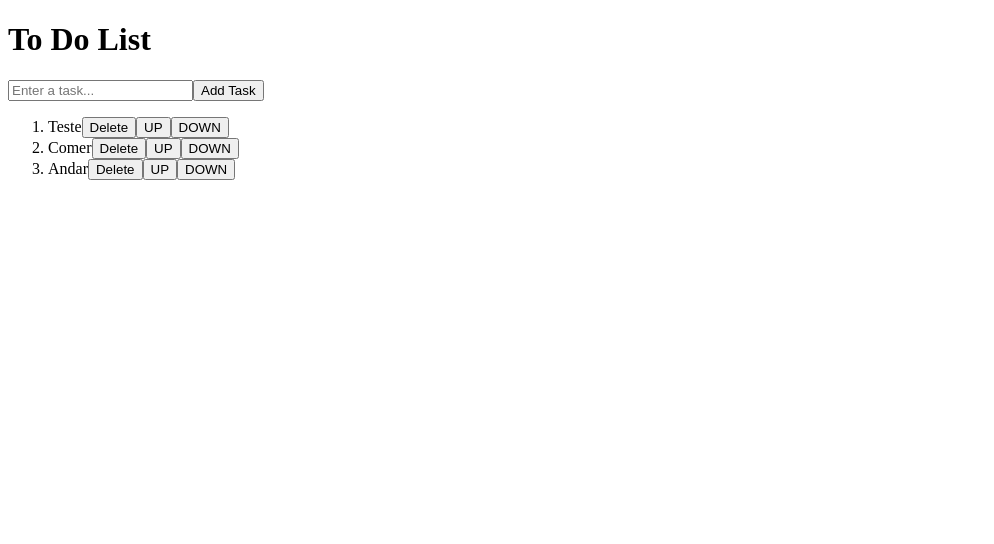
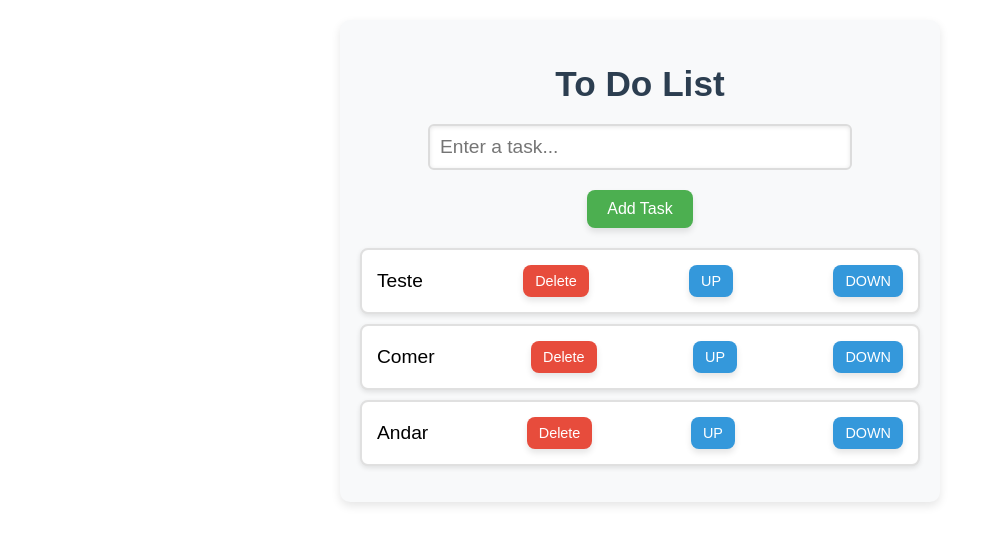
Before and after one commit to MiltonCarlosRibeiro/react-to-do-list, a React (Vite) app: page / in a window 1280 px wide. Shown: the top 544 px of the page, without its empty margins (0-994 px from the left). Built offline with nearby package versions, Linux system fonts and the light colour scheme.

Commit message:
add style app.css

```diff
--- a/src/App.css
+++ b/src/App.css
@@ -0,0 +1,130 @@
+.to-do-list {
+    font-family: 'Poppins', Arial, sans-serif;
+    text-align: center;
+    margin: 20px auto;
+    padding: 20px;
+    background-color: #f8f9fa;
+    border-radius: 10px;
+    box-shadow: 0 4px 10px rgba(0, 0, 0, 0.1);
+    max-width: 90%;
+    width: 600px;
+    box-sizing: border-box;
+    overflow-x: hidden;
+}
+
+h1 {
+    font-size: 2.2rem;
+    color: #2c3e50;
+    margin-bottom: 20px;
+    font-weight: 600;
+}
+
+button {
+    font-size: 1rem;
+    font-weight: 500;
+    padding: 10px 20px;
+    color: white;
+    border: none;
+    border-radius: 8px;
+    cursor: pointer;
+    transition: all 0.3s ease-in-out;
+    box-shadow: 0 4px 6px rgba(0, 0, 0, 0.1);
+}
+
+button:active {
+    transform: scale(0.98);
+    box-shadow: 0 2px 4px rgba(0, 0, 0, 0.2);
+}
+
+.add-button {
+    background-color: #4caf50;
+}
+
+.add-button:hover {
+    background-color: #43a047;
+}
+
+.delete-button {
+    background-color: #e74c3c;
+}
+
+.delete-button:hover {
+    background-color: #c0392b;
+}
+
+.move-button {
+    background-color: #3498db;
+}
+
+.move-button:hover {
+    background-color: #2980b9;
+}
+
+input[type="text"] {
+    font-size: 1.2rem;
+    padding: 10px;
+    border: 2px solid #dcdcdc;
+    border-radius: 6px;
+    width: 90%;
+    max-width: 400px;
+    margin: 0 auto 20px;
+    display: block;
+    box-shadow: inset 0 1px 4px rgba(0, 0, 0, 0.1);
+    transition: border-color 0.3s ease, box-shadow 0.3s ease;
+}
+
+input[type="text"]:focus {
+    outline: none;
+    border-color: #3498db;
+    box-shadow: 0 0 5px rgba(52, 152, 219, 0.5);
+}
+
+ol {
+    padding: 0;
+    list-style: none;
+    margin-top: 20px;
+}
+
+
+li {
+    font-size: 1.2rem;
+    font-weight: 500;
+    padding: 15px;
+    background-color: #ffffff;
+    margin-bottom: 10px;
+    border: 2px solid #e0e0e0;
+    border-radius: 8px;
+    display: flex;
+    align-items: center;
+    justify-content: space-between;
+    box-shadow: 0 2px 5px rgba(0, 0, 0, 0.1);
+    flex-wrap: wrap;
+}
+
+.delete-button, .move-button {
+    padding: 8px 12px;
+    font-size: 0.9rem;
+    margin-left: 10px;
+}
+
+@media (max-width: 768px) {
+    h1 {
+        font-size: 1.8rem;
+    }
+
+    button {
+        padding: 8px 16px;
+        font-size: 0.9rem;
+    }
+
+    li {
+        font-size: 1rem;
+        flex-direction: column;
+        align-items: flex-start;
+    }
+
+    .delete-button, .move-button {
+        margin-left: 0;
+        margin-top:10px;
+        }
+}
--- a/src/App.jsx
+++ b/src/App.jsx
@@ -1,5 +1,5 @@
 import './App.css'
-import ToDoList from "./ToDoList.jsx";
+import ToDoList from "./components/ToDoList/ToDoList.jsx";
 
 function App() {
 
```
Also changed, not shown: src/components/ToDoList/ToDoList.jsx (renamed from src/ToDoList.jsx).
